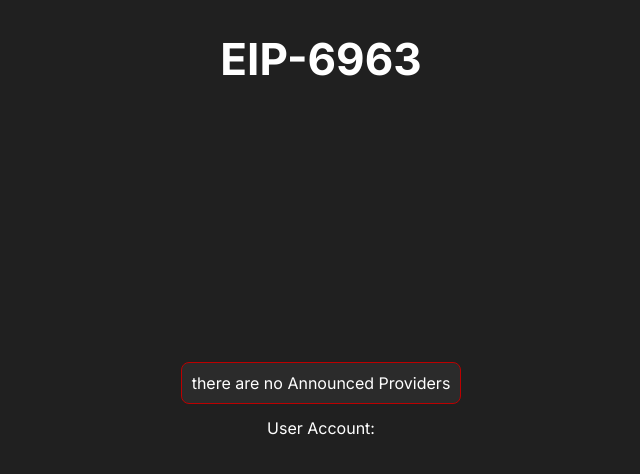
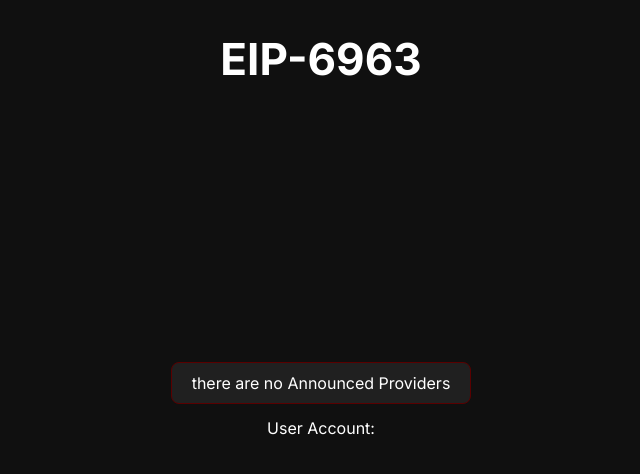
Before and after one commit to glitch-txs/EIP-6963, a Next.js app: page / in a window 1280 px wide. Shown: the top 474 px of the page, without its empty margins (319-959 px from the left). Built offline with nearby package versions, Linux system fonts and the light colour scheme.

Commit message:
update types

```diff
--- a/components/EIP6963.tsx
+++ b/components/EIP6963.tsx
@@ -27,10 +27,17 @@ interface EIP1193Provider {
 }
 
 type EIP6963AnnounceProviderEvent = {
-  data:{
-    announcedProvider: EIP6963ProviderDetail
+  detail:{
+    info: EIP6963ProviderInfo,
+    provider: EIP1193Provider
   }
-} & EventListener
+}
+
+declare global{
+  interface WindowEventMap {
+    "eip6963:announceProvider": CustomEvent
+  }
+}
 
 const EIP6963 = () => {
 
@@ -38,13 +45,12 @@ const EIP6963 = () => {
   const [selectedWallet, setSelectedWallet] = useState<EIP6963ProviderDetail>()
   const [userAccount, setUserAccount] = useState<string>('')
 
-  function onAnnouncement (){
-    (event: EIP6963AnnounceProviderEvent) => {
-      const newProviderUUID = event.data.announcedProvider.info.uuid
-      setAnnouncedProvider(p => [...p.filter(p => p.info.uuid !== newProviderUUID), event.data.announcedProvider])
-    }
+  function onAnnouncement (event: EIP6963AnnounceProviderEvent){
+    const newProviderUUID = event.detail.info.uuid
+    setAnnouncedProvider(p => [...p.filter(p => p.info.uuid !== newProviderUUID), event.detail])
   }
 
+  console.log(announcedProvider)
   useEffect(()=>{
     window.addEventListener("eip6963:announceProvider", onAnnouncement);
     window.dispatchEvent(new Event("eip6963:requestProvider"));
@@ -63,11 +69,11 @@ const EIP6963 = () => {
   // const { testProviders } = useMock()
 
   return (
-    <div style={{display: 'flex', flexDirection:'column', gap:'14px'}}>
+    <div style={{display: 'flex', flexDirection:'column', gap:'14px', justifyContent: 'center', alignItems:'center'}}>
       <section className={s.section} >
       <div className={s.container} >
         {
-          announcedProvider.length > 1 ? announcedProvider?.map((v)=>(
+          announcedProvider.length > 0 ? announcedProvider?.map((v)=>(
           <div key={v.info.uuid} className={s.wallet} onClick={()=>handleConnect(v)} >
             <span>{v.info.icon && <Image src={v.info.icon} width={30} height={30} alt=''/>} {v.info.name}</span>
           </div>
--- a/components/s.module.scss
+++ b/components/s.module.scss
@@ -1,18 +1,21 @@
 .section{
   height: fit-content;
   max-height: 700px;
-  max-width: 400px;
+  max-width: 300px;
   width: 100%;
-  background-color: #2b2b2b;
+  background-color: #202020;
   border-radius: 8px;
-  border: 1px solid #bc0000;
+  border: 1px solid #5a0000;
   overflow-y: auto;
+  display: flex;
+  justify-content: center;
+  align-items: center;
 }
 
 .container{
-  width: 100%;
   height: fit-content;
   display: flex;
+  width: 300px;
   flex-direction: column;
   justify-content: center;
   align-items: center;
@@ -25,7 +28,7 @@
   height: fit-content;
   min-height: 60px;
   padding: 5px;
-  background-color: #404040;
+  background-color: #222222;
   border: 1px solid rgb(255, 255, 255,0.1);
   border-radius: 4px;
   color: #fff;
--- a/src/app/globals.css
+++ b/src/app/globals.css
@@ -6,12 +6,12 @@
 
 *::selection{
   background-color: #bc0000;
-  color: #202020;
+  color: #101010;
 }
 
 body {
   color: #fff;
-  background: #202020;
+  background: #101010;
   text-align: center;
 }
 
```
